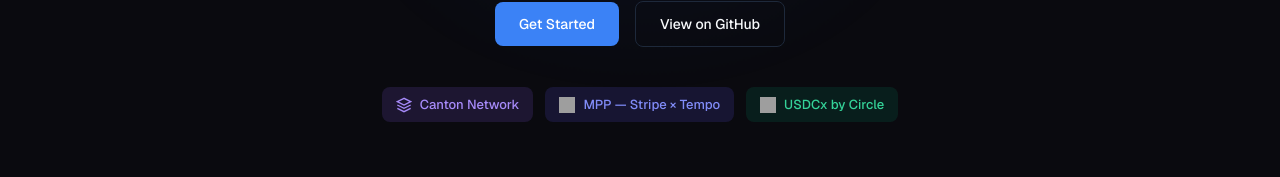
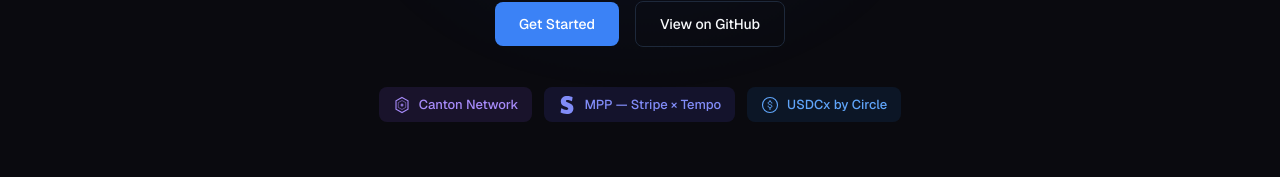
Before and after one commit to anilkaracay/Caypo, a Next.js app in the folder apps/web/: page / in a window 1280 px wide. Shown: the part 501-678 px from the top of the page. Built offline with nearby package versions, Linux system fonts and the light colour scheme; grey boxes are pictures that could not be loaded.

Commit message:
Fix hero badges: inline SVG brand icons (Canton hexagon, Stripe S, USDC dollar)

```diff
--- a/apps/web/src/components/Hero.tsx
+++ b/apps/web/src/components/Hero.tsx
@@ -114,18 +114,30 @@ export default function Hero() {
           className="flex flex-wrap justify-center gap-3 mt-4"
         >
           <a href="https://canton.network" target="_blank" rel="noopener noreferrer"
-            className="flex items-center gap-2 px-3.5 py-2 rounded-lg text-[13px] font-medium text-[#A78BFA] bg-[rgba(139,92,246,0.15)] hover:bg-[rgba(139,92,246,0.25)] transition-colors">
-            <svg className="w-4 h-4 shrink-0" viewBox="0 0 24 24" fill="none" stroke="currentColor" strokeWidth="2"><path d="M12 2L2 7l10 5 10-5-10-5zM2 17l10 5 10-5M2 12l10 5 10-5"/></svg>
+            className="flex items-center gap-2 px-3.5 py-2 rounded-lg text-[13px] font-medium text-[#A78BFA] bg-[rgba(139,92,246,0.12)] hover:bg-[rgba(139,92,246,0.20)] transition-colors">
+            {/* Canton — layered hexagon mark */}
+            <svg className="w-[18px] h-[18px] shrink-0" viewBox="0 0 24 24" fill="none">
+              <path d="M12 2l8 4.5v11L12 22l-8-4.5v-11L12 2z" stroke="#A78BFA" strokeWidth="1.5"/>
+              <path d="M12 6l5 2.8v6.4L12 18l-5-2.8V8.8L12 6z" stroke="#A78BFA" strokeWidth="1.2" opacity="0.6"/>
+              <circle cx="12" cy="12" r="2" fill="#A78BFA" opacity="0.8"/>
+            </svg>
             Canton Network
           </a>
           <a href="https://mpp.dev" target="_blank" rel="noopener noreferrer"
-            className="flex items-center gap-2 px-3.5 py-2 rounded-lg text-[13px] font-medium text-[#818CF8] bg-[rgba(99,91,255,0.15)] hover:bg-[rgba(99,91,255,0.25)] transition-colors">
-            <img src="https://cdn.simpleicons.org/stripe/635BFF" alt="" width={16} height={16} loading="lazy" className="w-4 h-4 shrink-0" />
+            className="flex items-center gap-2 px-3.5 py-2 rounded-lg text-[13px] font-medium text-[#818CF8] bg-[rgba(99,91,255,0.12)] hover:bg-[rgba(99,91,255,0.20)] transition-colors">
+            {/* Stripe S mark */}
+            <svg className="w-[18px] h-[18px] shrink-0" viewBox="0 0 24 24" fill="#818CF8">
+              <path d="M13.976 9.15c-2.172-.806-3.356-1.426-3.356-2.409 0-.831.683-1.305 1.901-1.305 2.227 0 4.515.858 6.09 1.631l.89-5.494C18.252.975 15.697 0 12.165 0 9.667 0 7.589.654 6.104 1.872 4.56 3.147 3.757 4.992 3.757 7.218c0 4.039 2.467 5.76 6.476 7.219 2.585.92 3.445 1.574 3.445 2.583 0 .98-.84 1.545-2.354 1.545-1.875 0-4.965-.921-6.99-2.109l-.9 5.555C5.175 22.99 8.385 24 11.714 24c2.641 0 4.843-.624 6.328-1.813 1.664-1.305 2.525-3.236 2.525-5.732 0-4.128-2.524-5.851-6.591-7.305z"/>
+            </svg>
             MPP — Stripe × Tempo
           </a>
           <span
-            className="flex items-center gap-2 px-3.5 py-2 rounded-lg text-[13px] font-medium text-[#34D399] bg-[rgba(0,211,149,0.10)] hover:bg-[rgba(0,211,149,0.18)] transition-colors">
-            <img src="https://cdn.simpleicons.org/circle/00D395" alt="" width={16} height={16} loading="lazy" className="w-4 h-4 shrink-0" />
+            className="flex items-center gap-2 px-3.5 py-2 rounded-lg text-[13px] font-medium text-[#60A5FA] bg-[rgba(39,117,202,0.12)] hover:bg-[rgba(39,117,202,0.20)] transition-colors">
+            {/* USDC dollar circle mark */}
+            <svg className="w-[18px] h-[18px] shrink-0" viewBox="0 0 24 24" fill="none">
+              <circle cx="12" cy="12" r="10" stroke="#60A5FA" strokeWidth="1.5"/>
+              <path d="M12 6v1.5m0 9V18m-2.5-4.5c0 1.1.9 2 2.5 2s2.5-.7 2.5-2c0-1.5-2-1.8-2.5-2-.8-.3-2.5-.7-2.5-2 0-1.2 1-2 2.5-2s2.5.9 2.5 2" stroke="#60A5FA" strokeWidth="1.3" strokeLinecap="round"/>
+            </svg>
             USDCx by Circle
           </span>
         </motion.div>
```
